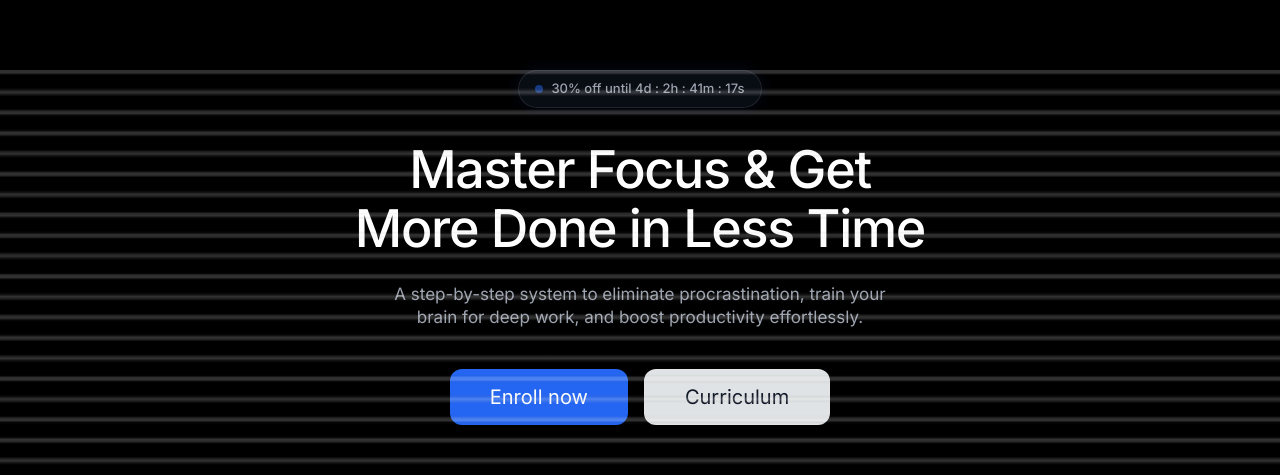
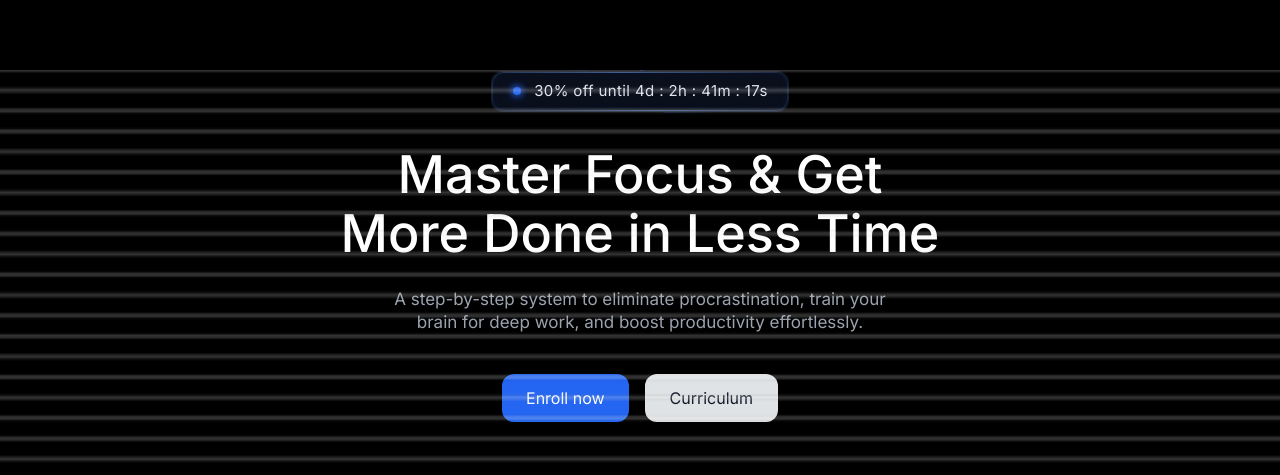
Before and after one commit to anishazahan/anisha-frontend, a Next.js app: page / in a window 1280 px wide. Shown: the part 218-693 px from the top of the page. Built offline with nearby package versions, Linux system fonts and the light colour scheme.

Commit message:
fix: moving badge component modify

```diff
--- a/src/components/landing/Curriculum.tsx
+++ b/src/components/landing/Curriculum.tsx
@@ -141,7 +141,7 @@ const Curriculum = () => {
 
           {/* RIGHT */}
           <div className="h-fit rounded-[24px] bg-neutral-50 p-10 dark:bg-bg-surface_bg relative border border-white/5 overflow-hidden lg:ml-16">
-            <div className="absolute inset-0 rounded-[24px] border border-primary-300/40 [mask-image:linear-gradient(225deg,rgba(0,0,0,0.2)_0%,rgba(0,0,0,1)_50%,rgba(0,0,0,0.2)_100%)] pointer-events-none" />
+            <div className="absolute inset-0 rounded-[24px] border border-primary-300/50 [mask-image:linear-gradient(225deg,rgba(0,0,0,0.2)_0%,rgba(0,0,0,1)_50%,rgba(0,0,0,0.2)_100%)] pointer-events-none" />
             <h3 className="text-[24px] font-medium text-neutral-900 dark:text-white mb-8">
               Not only video lessons!
             </h3>
--- a/src/components/landing/Hero.tsx
+++ b/src/components/landing/Hero.tsx
@@ -2,8 +2,9 @@
 
 import Image from "next/image";
 import { useState } from "react";
-import { default as texureImg } from "../../assets/texture.png";
+import texureImg from "../../assets/texture.png";
 import { Button } from "../ui/Button";
+import MovingBorderBadge from "../ui/MovingBorderBadge";
 import { PlayButton } from "../ui/PlayButton";
 
 export default function Hero() {
@@ -14,25 +15,20 @@ export default function Hero() {
       id="overview"
       className="relative w-full overflow-hidden bg-white pt-72 pb-32 transition-colors duration-300 dark:bg-black"
     >
-      {/* --- BACKGROUND LAYERS --- */}
-      {/* 1. Large Blue Radial Glow (Matches Figma) */}
+      {/* 1. Large Blue Radial Glow  */}
       <div className="absolute top-[-10%] left-1/2 z-0 hidden h-[600px] w-full -translate-x-1/2 opacity-30 dark:block  scale-[2]" />
 
       <div className="relative z-20 mx-auto max-w-[1280px] px-6 text-center">
-        {/* --- PROMO BADGE --- */}
-        <div className="mx-auto mb-8 flex w-fit items-center gap-2 rounded-full border border-neutral-200 bg-neutral-100/50 px-4 py-2 backdrop-blur-sm dark:border-white/10 dark:bg-neutral-900/50 shadow-[0_0_15px_rgba(36,102,242,0.1)]">
-          <div className="h-2 w-2 rounded-full bg-primary-500 animate-pulse" />
-          <span className="text-[13px] font-medium text-neutral-600 dark:text-neutral-400">
-            30% off until 4d : 2h : 41m : 17s
-          </span>
+        <div className=" flex justify-center mb-8">
+          <MovingBorderBadge text="30% off until 4d : 2h : 41m : 17s" />
         </div>
 
         {/* --- HEADINGS --- */}
-        <h1 className="mx-auto max-w-4xl text-h2 font-medium leading-[1.1] tracking-tight text-neutral-900 md:text-h1 dark:text-white">
+        <h1 className="mx-auto max-w-4xl text-h2 font-medium leading-[2] text-neutral-900 md:text-h1 dark:text-white">
           Master Focus & Get <br /> More Done in Less Time
         </h1>
 
-        <p className="mx-auto mt-6 max-w-2xl text-body-normal text-neutral-500 dark:text-neutral-400">
+        <p className="mx-auto mt-6 max-w-2xl font-normal text-body-normal text-neutral-500 dark:text-neutral-400">
           A step-by-step system to eliminate procrastination, train your{" "}
           <br className="hidden md:block" />
           brain for deep work, and boost productivity effortlessly.
@@ -42,15 +38,15 @@ export default function Hero() {
         <div className="mt-10 flex items-center justify-center gap-4">
           <Button
             variant="primary"
-            size="lg"
-            className="px-10 rounded-[12px] h-14"
+            size="md"
+            className=" text-white rounded-xl h-12"
           >
             Enroll now
           </Button>
           <Button
             variant="dark_light"
-            size="lg"
-            className="px-10 rounded-[12px] h-14 border border-neutral-200 dark:border-white/5"
+            size="md"
+            className=" rounded-xl h-12 border text-white border-neutral-200 dark:border-white/5"
           >
             Curriculum
           </Button>
--- a/src/components/ui/MovingBorderBadge.tsx
+++ b/src/components/ui/MovingBorderBadge.tsx
@@ -37,7 +37,7 @@ const MovingBorderBadge = ({ text, className }: BadgeProps) => {
   return (
     <div
       ref={container}
-      className={`relative inline-flex items-center justify-center p-[1px] overflow-hidden rounded-full ${className}`}
+      className={`relative inline-flex items-center justify-center p-[1px] overflow-hidden rounded-xl ${className}`}
     >
       {/*  MOVING BORDER SVG */}
       <svg className="absolute inset-0 h-full w-full">
@@ -69,13 +69,14 @@ const MovingBorderBadge = ({ text, className }: BadgeProps) => {
         </defs>
       </svg>
 
-      <div className="relative flex items-center gap-3 rounded-full bg-[#0A0F1C] px-5 py-2 border border-white/5 shadow-[inset_0_0_12px_rgba(36,102,242,0.05)]">
+      <div className="relative flex items-center gap-3 rounded-xl bg-white dark:bg-[#0A0F1C] px-5 py-2 border border-white/5 shadow-[inset_0_0_12px_rgba(36,102,242,0.05)]">
+        <div className="absolute inset-0 rounded-xl border border-primary-300 dark:border-primary-300/50 [mask-image:linear-gradient(225deg,rgba(0,0,0,0.2)_0%,rgba(0,0,0,1)_50%,rgba(0,0,0,0.2)_100%)] pointer-events-none" />
         <div className="relative flex h-2.5 w-2.5 items-center justify-center">
           <div className="dot-glow absolute h-full w-full rounded-full bg-primary-500 blur-[2px] opacity-0" />
           <div className="relative h-2 w-2 rounded-full bg-primary-500 shadow-[0_0_8px_#2466F2]" />
         </div>
 
-        <span className="text-[15px] font-medium tracking-wide text-[#E2E8F0]">
+        <span className="text-[15px] tracking-wide dark:text-[#E2E8F0]">
           {text}
         </span>
       </div>
```
